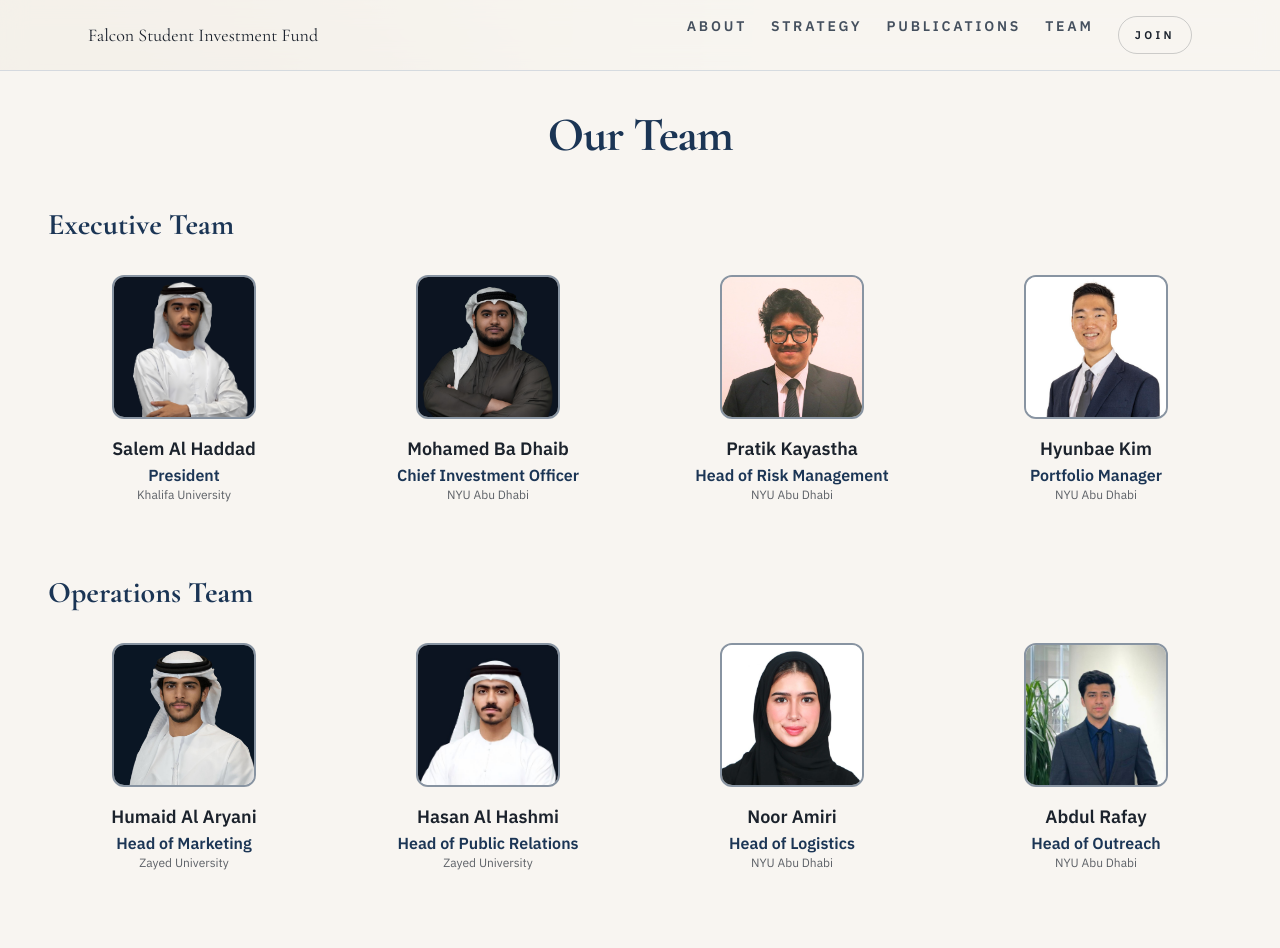
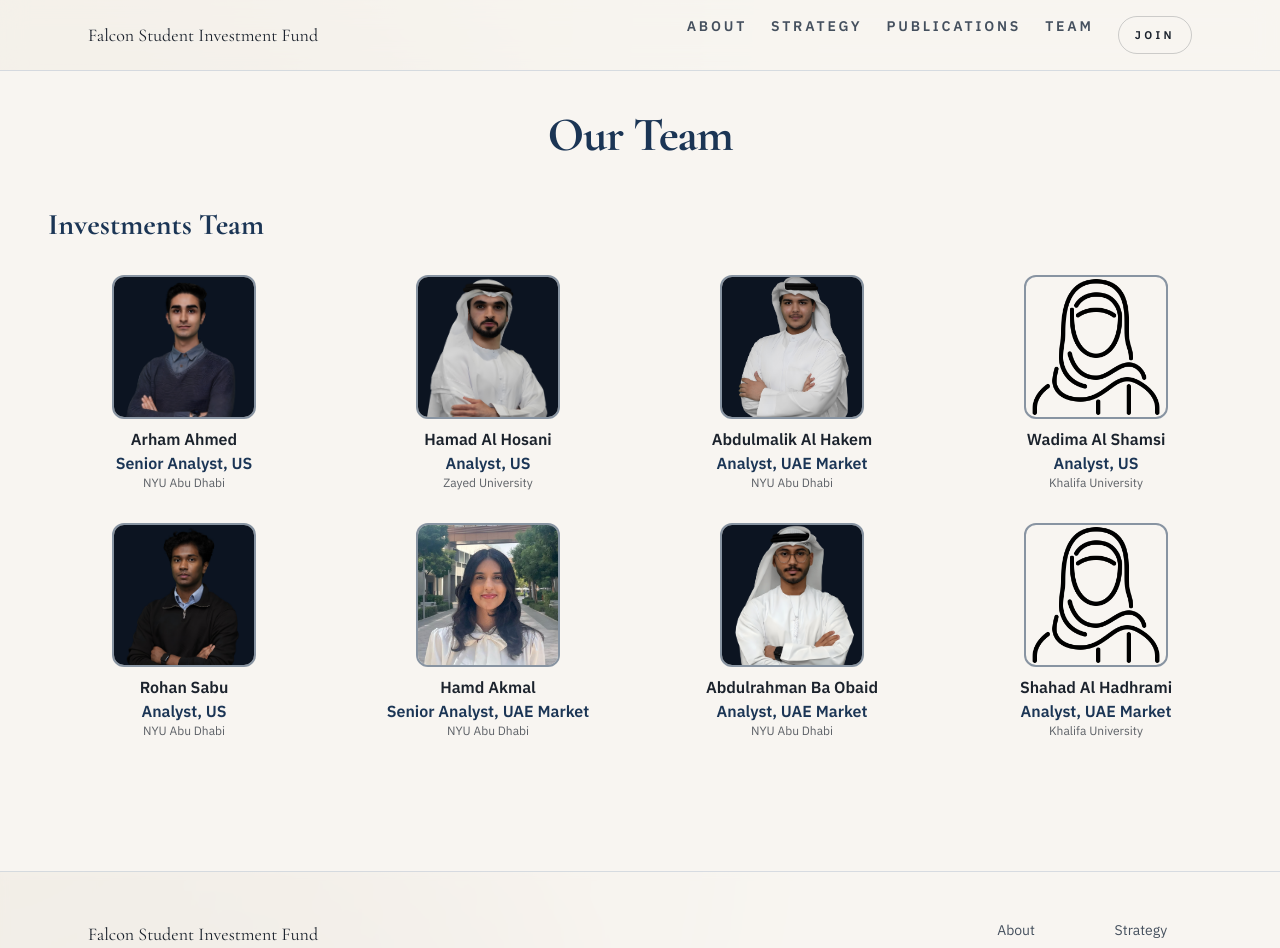
Before and after one commit to salemalhaddad/fsif, a Next.js app: page /team in a window 1280 px wide. Shown: the top 948 px of the page. Built offline with nearby package versions, Linux system fonts and the light colour scheme.

Commit message:
landing revamp v2

```diff
--- a/app/team/page.tsx
+++ b/app/team/page.tsx
@@ -1,136 +1,7 @@
 export default function TeamPage() {
-  const investmentsTeam = [
-    {
-      name: "Arham Ahmed",
-      role: "Senior Analyst, US",
-      school: "NYU Abu Dhabi",
-      image: "/arham-ahmed.jpg",
-    },
-    {
-      name: "Hamad Al Hosani",
-      role: "Analyst, US",
-      school: "Zayed University",
-      image: "/hamad-alhosani.jpg",
-    },
-    {
-      name: "Abdulmalik Al Hakem",
-      role: "Analyst, UAE Market",
-      school: "NYU Abu Dhabi",
-      image: "/abdulmalek-alhakem.jpg",
-    },
-    {
-      name: "Wadima Al Shamsi",
-      role: "Analyst, US",
-      school: "Khalifa University",
-      image: "/Hijab Icons.png",
-    },
-    {
-      name: "Rohan Sabu",
-      role: "Analyst, US",
-      school: "NYU Abu Dhabi",
-      image: "/rohan-sabu.jpg",
-    },
-    {
-      name: "Hamd Akmal",
-      role: "Senior Analyst, UAE Market",
-      school: "NYU Abu Dhabi",
-      image: "/hamd-akmal.jpg",
-    },
-    {
-      name: "Abdulrahman Ba Obaid",
-      role: "Analyst, UAE Market",
-      school: "NYU Abu Dhabi",
-      image: "/abdulrahman-baobaid.jpg",
-    },
-    {
-      name: "Shahad Al Hadhrami",
-      role: "Analyst, UAE Market",
-      school: "Khalifa University",
-      image: "/Hijab Icons.png",
-    },
-  ];
-
   return (
     <main className="min-h-screen bg-background text-foreground px-4 md:px-12 py-10">
       <h1 className="text-5xl font-serif font-extrabold text-primary mb-12 tracking-tight text-center">Our Team</h1>
-
-      {/* Executive Team */}
-      <section className="mb-16">
-        <h2 className="text-3xl font-serif font-bold text-primary mb-8">Executive Team</h2>
-        <div className="grid grid-cols-1 md:grid-cols-4 gap-8">
-          <div className="flex flex-col items-center">
-            <img src="/salem-alhaddad.jpg" alt="Salem Al Haddad" className="h-36 w-36 object-cover rounded-lg mb-4 border-2 border-primary/50" />
-            <div className="text-center">
-              <h4 className="font-bold text-lg text-foreground">Salem Al Haddad</h4>
-              <p className="text-primary font-semibold">President</p>
-              <p className="text-xs text-foreground/70 mb-2">Khalifa University</p>
-            </div>
-          </div>
-          <div className="flex flex-col items-center">
-            <img src="/mohamed-badhaib.jpg" alt="Mohamed Ba Dhaib" className="h-36 w-36 object-cover rounded-lg mb-4 border-2 border-primary/50" />
-            <div className="text-center">
-              <h4 className="font-bold text-lg text-foreground">Mohamed Ba Dhaib</h4>
-              <p className="text-primary font-semibold">Chief Investment Officer</p>
-              <p className="text-xs text-foreground/70 mb-2">NYU Abu Dhabi</p>
-            </div>
-          </div>
-          <div className="flex flex-col items-center">
-            <img src="/pratik-kayastha.png " alt="Pratik Kayastha" className="h-36 w-36 object-cover rounded-lg mb-4 border-2 border-primary/50" />
-            <div className="text-center">
-              <h4 className="font-bold text-lg text-foreground">Pratik Kayastha</h4>
-              <p className="text-primary font-semibold">Head of Risk Management</p>
-              <p className="text-xs text-foreground/70 mb-2">NYU Abu Dhabi</p>
-            </div>
-          </div>
-          <div className="flex flex-col items-center">
-            <img src="/hyunbae-kim.jpg" alt="Hyunbae Kim" className="h-36 w-36 object-cover rounded-lg mb-4 border-2 border-primary/50" />
-            <div className="text-center">
-              <h4 className="font-bold text-lg text-foreground">Hyunbae Kim</h4>
-              <p className="text-primary font-semibold">Portfolio Manager</p>
-              <p className="text-xs text-foreground/70 mb-2">NYU Abu Dhabi</p>
-            </div>
-          </div>
-        </div>
-      </section>
-
-      {/* Operations Team */}
-      <section className="mb-16">
-        <h2 className="text-3xl font-serif font-bold text-primary mb-8">Operations Team</h2>
-        <div className="grid grid-cols-1 md:grid-cols-4 gap-8">
-          <div className="flex flex-col items-center">
-            <img src="/humaid-alaryani.jpg" alt="Humaid Al Aryani" className="h-36 w-36 object-cover rounded-lg mb-4 border-2 border-primary/50" />
-            <div className="text-center">
-              <h4 className="font-bold text-lg text-foreground">Humaid Al Aryani</h4>
-              <p className="text-primary font-semibold">Head of Marketing</p>
-              <p className="text-xs text-foreground/70 mb-2">Zayed University</p>
-            </div>
-          </div>
-          <div className="flex flex-col items-center">
-            <img src="/hasan-alhashmi.jpg" alt="Hasan Al Hashmi" className="h-36 w-36 object-cover rounded-lg mb-4 border-2 border-primary/50" />
-            <div className="text-center">
-              <h4 className="font-bold text-lg text-foreground">Hasan Al Hashmi</h4>
-              <p className="text-primary font-semibold">Head of Public Relations</p>
-              <p className="text-xs text-foreground/70 mb-2">Zayed University</p>
-            </div>
-          </div>
-          <div className="flex flex-col items-center">
-            <img src="/noor-amiri.jpg" alt="Noor Amiri" className="h-36 w-36 object-cover rounded-lg mb-4 border-2 border-primary/50" />
-            <div className="text-center">
-              <h4 className="font-bold text-lg text-foreground">Noor Amiri</h4>
-              <p className="text-primary font-semibold">Head of Logistics</p>
-              <p className="text-xs text-foreground/70 mb-2">NYU Abu Dhabi</p>
-            </div>
-          </div>
-          <div className="flex flex-col items-center">
-            <img src="/abdulrafay.jpg" alt="Abdul Rafay" className="h-36 w-36 object-cover rounded-lg mb-4 border-2 border-primary/50" />
-            <div className="text-center">
-              <h4 className="font-bold text-lg text-foreground">Abdul Rafay</h4>
-              <p className="text-primary font-semibold">Head of Outreach</p>
-              <p className="text-xs text-foreground/70 mb-2">NYU Abu Dhabi</p>
-            </div>
-          </div>
-        </div>
-      </section>
 
       {/* Investments Team */}
       <section className="mb-16">
@@ -156,7 +27,7 @@ export default function TeamPage() {
             <img src="/abdulmalek-alhakem.jpg" alt="Abdulmalik Al Hakem" className="h-36 w-36 object-cover rounded-lg mb-2 border-2 border-primary/50" />
             <div className="text-center">
               <h4 className="font-bold text-base text-foreground">Abdulmalik Al Hakem</h4>
-              <p className="text-primary font-semibold">Analyst, ADX</p>
+              <p className="text-primary font-semibold">Analyst, UAE Market</p>
               <p className="text-xs text-foreground/70">NYU Abu Dhabi</p>
             </div>
           </div>
@@ -180,7 +51,7 @@ export default function TeamPage() {
             <img src="/hamd-akmal.jpg" alt="Hamd Akmal" className="h-36 w-36 object-cover rounded-lg mb-2 border-2 border-primary/50" />
             <div className="text-center">
               <h4 className="font-bold text-base text-foreground">Hamd Akmal</h4>
-              <p className="text-primary font-semibold">Senior Analyst, ADX</p>
+              <p className="text-primary font-semibold">Senior Analyst, UAE Market</p>
               <p className="text-xs text-foreground/70">NYU Abu Dhabi</p>
             </div>
           </div>
@@ -188,7 +59,7 @@ export default function TeamPage() {
             <img src="/abdulrahman-baobaid.jpg" alt="Abdulrahman Ba Obaid" className="h-36 w-36 object-cover rounded-lg mb-2 border-2 border-primary/50" />
             <div className="text-center">
               <h4 className="font-bold text-base text-foreground">Abdulrahman Ba Obaid</h4>
-              <p className="text-primary font-semibold">Analyst, ADX</p>
+              <p className="text-primary font-semibold">Analyst, UAE Market</p>
               <p className="text-xs text-foreground/70">NYU Abu Dhabi</p>
             </div>
           </div>
@@ -196,7 +67,7 @@ export default function TeamPage() {
             <img src="/Hijab Icons.png" alt="Hijabi Icon" className="h-36 w-36 object-cover rounded-lg mb-2 border-2 border-primary/50" />
             <div className="text-center">
               <h4 className="font-bold text-base text-foreground">Shahad Al Hadhrami</h4>
-              <p className="text-primary font-semibold">Analyst, ADX</p>
+              <p className="text-primary font-semibold">Analyst, UAE Market</p>
               <p className="text-xs text-foreground/70">Khalifa University</p>
             </div>
           </div>
```
